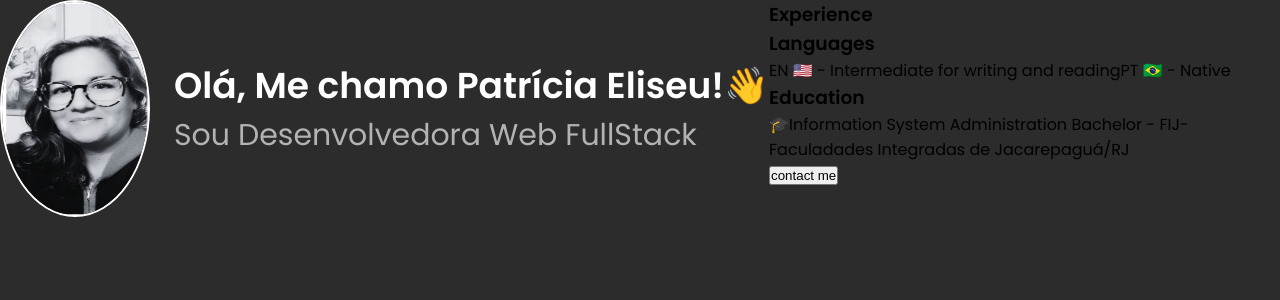
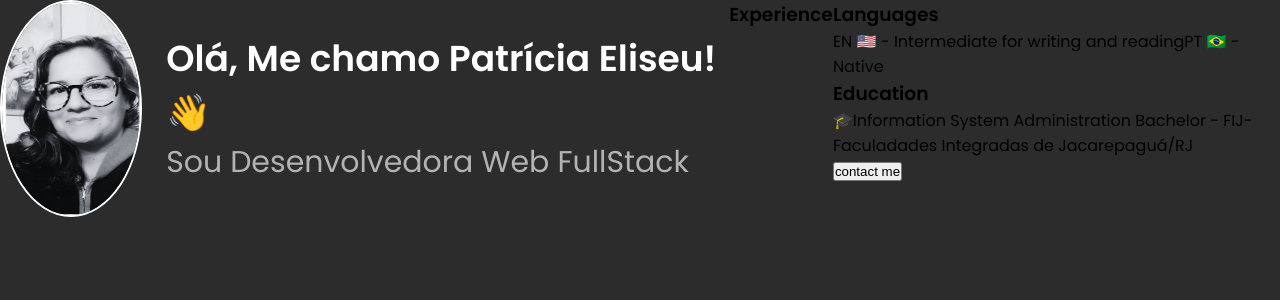
Before and after one commit to patriciaEliseu/patriciaEliseu.github.io, a Next.js app: page / in a window 1280 px wide. Shown: the top 300 px of the page. Built offline with nearby package versions, Linux system fonts and the light colour scheme.

Commit message:
change in tsconfig file

```diff
--- /dev/null
+++ b/src/app/components/experience/Experience.tsx
@@ -0,0 +1,16 @@
+
+// import "./experience.scss";
+
+export function Experience(){
+    return(
+
+        <div className="experience">
+            <h3>Experience</h3>
+            <p></p>
+            <div className="experienceTime">
+
+            </div>
+        </div>
+
+    )
+}
--- a/src/app/components/header/header.scss
+++ b/src/app/components/header/header.scss
@@ -3,9 +3,6 @@
     flex-direction: column;
     grid-area: header;
     gap: 24px;
-
-
-
 
 
     img {
--- a/src/app/page.tsx
+++ b/src/app/page.tsx
@@ -1,4 +1,6 @@
 import { Header } from "./components/header/header";
+import { Experience } from "./components/experience/Experience";
+
 import "./styles/home.scss"
 
 
@@ -6,12 +8,8 @@ export default function Home() {
   return (
     <main className="container">
        <Header/>
+      <Experience/>
 
-       <div className="experience">
-        <h3>Experience</h3>
-        <div className="experienceTime">
-          <p></p>
-        </div>
         <div className="infos">
           <h3>Languages</h3>
           <div className="languages-info">
@@ -28,7 +26,7 @@ export default function Home() {
           <button>contact me</button>
          </div>
         </div>
-       </div>
+
     </main>
   );
 }
--- a/tsconfig.json
+++ b/tsconfig.json
@@ -1,7 +1,7 @@
 {
   "compilerOptions": {
     "target": "es5",
-    "lib": ["dom", "dom.iterable", "esnext"],
+    "lib": ["dom", "ES2015", "ES2017"],
     "allowJs": true,
     "skipLibCheck": true,
     "strict": true,
```
Also changed, not shown: src/app/components/experience/Experience.scss (added).
